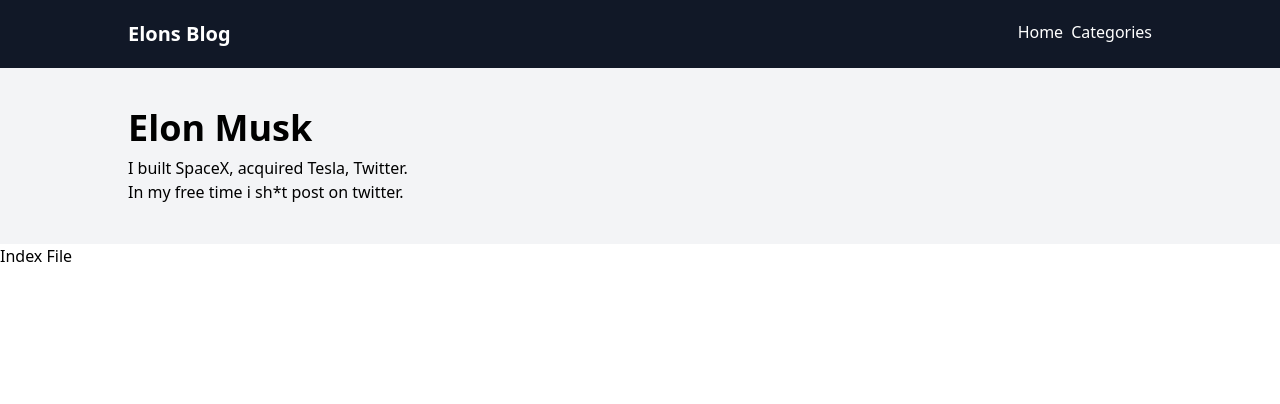
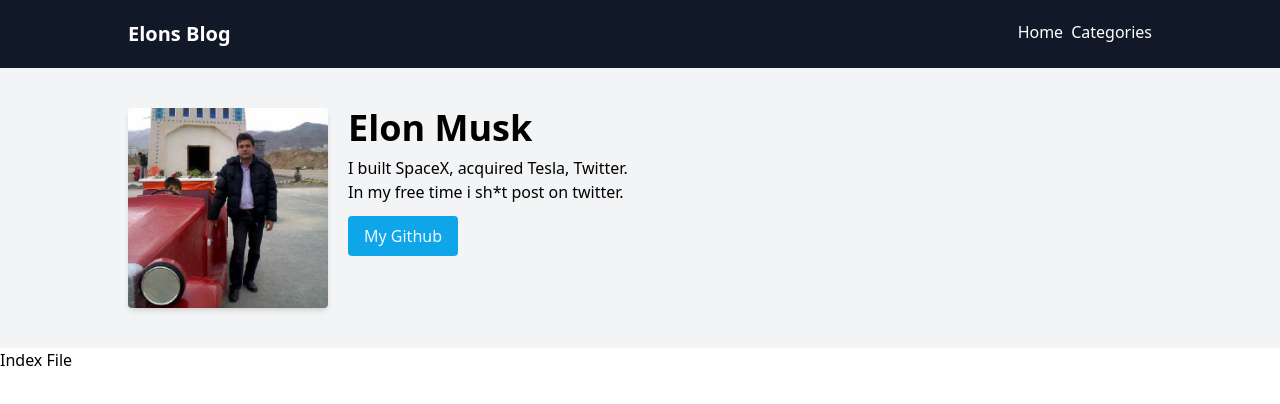
Before and after one commit to saeed51100/nuxt-raiatec-restapi, a Nuxt app: page / in a window 1280 px wide. Shown: the top 404 px of the page. Built offline with nearby package versions, Linux system fonts and the light colour scheme.

Commit message:
khoone 1402/02/19 17:39 56:04

```diff
--- a/pages/index.vue
+++ b/pages/index.vue
@@ -4,14 +4,21 @@
 <template>
   <main>
     <section class="hero bg-gray-100 py-10">
-      <div class="container flex">
-        <!--        img-->
+      <div class="container flex item-center">
+        <!--        Image -->
+        <div class="w-[200px] relative h-[200px] mr-5 rounded overflow-hidden shadow-md">
+          <img src="~assets/img/42565948.jpg"
+               class="w-full h-full absolute object-cover">
+        </div>
         <!--      Header text-->
         <div>
           <h1 class="text-4xl font-bold mb-2">Elon Musk</h1>
-          <p>I built SpaceX, acquired Tesla, Twitter.<br/>
+          <p class="mb-3">I built SpaceX, acquired Tesla, Twitter.<br/>
             In my free time i sh*t post on twitter.
           </p>
+          <a class="btn bg-sky-500 text-sky-50 py-2 px-4 rounded inline-block hover:bg-sky-600 duration-200"
+             href="https://github.com/saeed51100">My Github
+          </a>
         </div>
       </div>
     </section>
```
